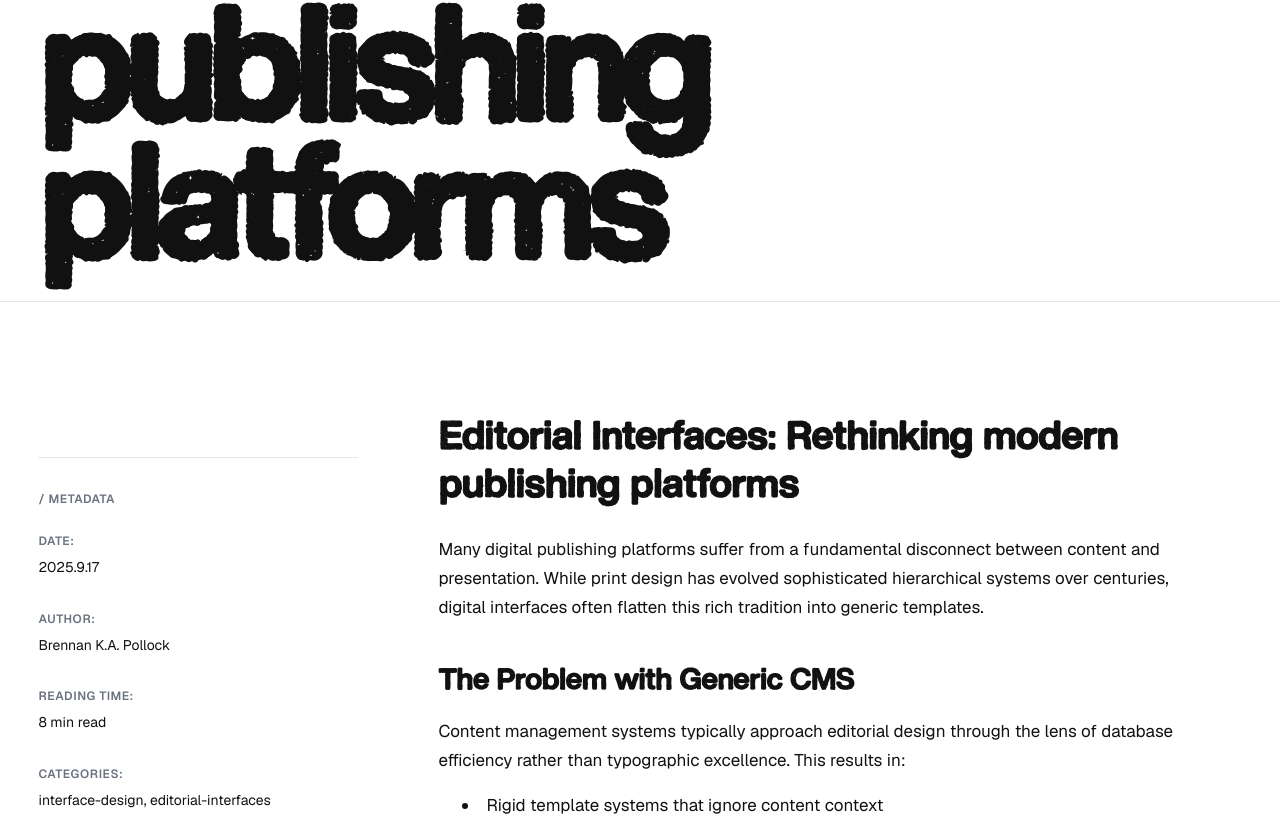
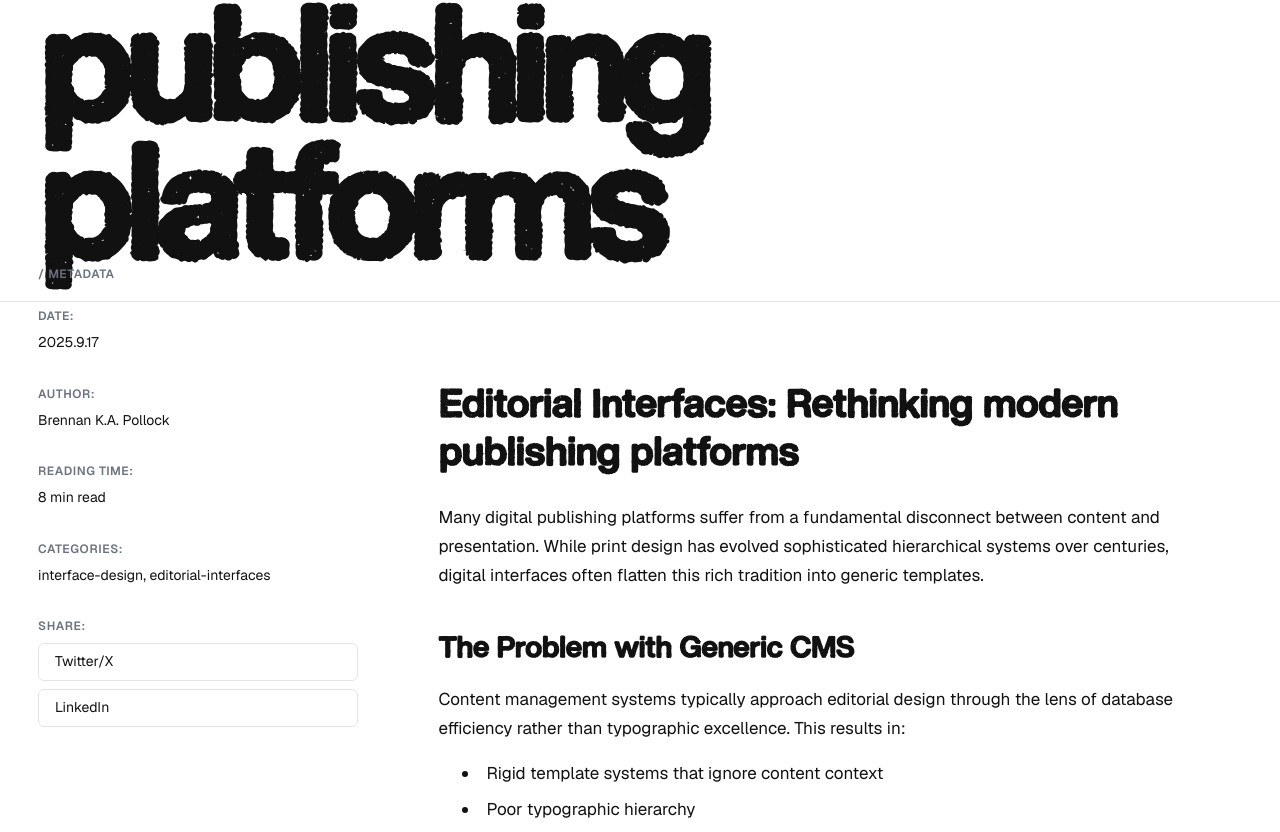
Before and after one commit to brennankapollock/brennankapollock-portfolio, a Next.js app: page /blog/editorial-interfaces-modern-publishing in a window 1280 px wide. Shown: the part 635-1467 px from the top of the page. Built offline with nearby package versions, Linux system fonts and the light colour scheme.

Commit message:
refreshde blog spacing

```diff
--- a/src/app/globals.css
+++ b/src/app/globals.css
@@ -7,13 +7,13 @@
     /* Colors */
     --color-bg: #ffffff;
     --color-fg: #111111;
-  --color-muted: #6B7280; /* gray-500-ish */
-  --color-accent-primary: #0066FF;
+    --color-muted: #6b7280; /* gray-500-ish */
+    --color-accent-primary: #0066ff;
 
     /* Editorial accent colors inspired by Stedelijk */
-  --color-accent-yellow: #FFD700;
-  --color-accent-green: #00FF88;
-  --color-accent-red: #FF3B30;
+    --color-accent-yellow: #ffd700;
+    --color-accent-green: #00ff88;
+    --color-accent-red: #ff3b30;
 
     /* Rules and spacing tokens */
     --rule-thick: 8px;
@@ -22,12 +22,33 @@
     /* Font variables are hydrated by next/font in layout.
      We alias geist/font vars to our naming here. */
     --font-display: var(--font-display);
-  --font-geist-sans: var(--font-geist, ui-sans-serif, system-ui, -apple-system, Segoe UI, Roboto, Noto Sans, Ubuntu, Cantarell, Helvetica Neue);
-  --font-geist-mono: var(--font-geist-mono, ui-monospace, SFMono-Regular, Menlo, Monaco, Consolas, Liberation Mono, monospace);
+    --font-geist-sans: var(
+        --font-geist,
+        ui-sans-serif,
+        system-ui,
+        -apple-system,
+        Segoe UI,
+        Roboto,
+        Noto Sans,
+        Ubuntu,
+        Cantarell,
+        Helvetica Neue
+    );
+    --font-geist-mono: var(
+        --font-geist-mono,
+        ui-monospace,
+        SFMono-Regular,
+        Menlo,
+        Monaco,
+        Consolas,
+        Liberation Mono,
+        monospace
+    );
 }
 
 /* Reset and base */
-html, body {
+html,
+body {
     height: 100%;
 }
 
@@ -89,7 +110,7 @@ body {
 
 /* Hairline divider for lists */
 .hr-hairline {
-  border-top: 1px solid rgba(0, 0, 0, 0.10);
+    border-top: 1px solid rgba(0, 0, 0, 0.1);
 }
 
 /* Link styles */
@@ -97,7 +118,10 @@ body {
     color: var(--color-fg);
     text-decoration: none;
     border-bottom: 1px solid transparent;
-  transition: color 200ms ease, border-color 200ms ease, transform 200ms ease;
+    transition:
+        color 200ms ease,
+        border-color 200ms ease,
+        transform 200ms ease;
 }
 
 .link:hover {
@@ -137,15 +161,23 @@ body {
 .page-fade-enter-active {
     opacity: 1;
     transform: translateY(0);
-  transition: opacity 300ms ease, transform 300ms ease;
+    transition:
+        opacity 300ms ease,
+        transform 300ms ease;
 }
 
 @media (prefers-reduced-motion: reduce) {
-  .page-fade-enter { opacity: 1; transform: none; }
-  .page-fade-enter-active { transition: none; }
+    .page-fade-enter {
+        opacity: 1;
+        transform: none;
+    }
+    .page-fade-enter-active {
+        transition: none;
+    }
 
     .blog-post-hero-title,
-  .reading-title {
+    .reading-title,
+    .blog-post-metadata {
         transition: none;
         transform: none;
         filter: none;
@@ -618,7 +650,8 @@ body {
     margin: 0;
     /* Animation prep */
     transform-origin: left top;
-  transition: opacity 320ms cubic-bezier(0.2, 0.8, 0.2, 1),
+    transition:
+        opacity 320ms cubic-bezier(0.2, 0.8, 0.2, 1),
         transform 320ms cubic-bezier(0.2, 0.8, 0.2, 1);
     will-change: opacity, transform;
 }
@@ -634,7 +667,7 @@ body {
     display: grid;
     grid-template-columns: 320px minmax(0, 1fr);
     gap: 2rem;
-  padding: 2rem 3vw 4rem 3vw;
+    padding: 0 3vw 4rem 3vw;
 }
 
 .blog-post-aside {
@@ -642,6 +675,7 @@ body {
     top: 4.5rem;
     align-self: start;
     height: fit-content;
+    margin-top: -8rem; /* Pull up to align with hero title baseline */
 }
 
 /* Blog Post Main Content Area */
@@ -660,10 +694,29 @@ body {
 
 /* Blog Post Metadata */
 .blog-post-metadata {
+    margin-top: 0;
+    padding-top: 0;
+    border-top: none;
+    max-width: 800px;
+    transform: translateY(0);
+    transition:
+        transform 320ms cubic-bezier(0.2, 0.8, 0.2, 1),
+        margin-top 320ms cubic-bezier(0.2, 0.8, 0.2, 1),
+        padding-top 320ms cubic-bezier(0.2, 0.8, 0.2, 1);
+    will-change: transform, margin-top, padding-top;
+}
+
+/* When reading, push metadata down to make space for the compact title */
+.is-reading .blog-post-metadata {
     margin-top: 2rem;
     padding-top: 2rem;
     border-top: 1px solid #e1e5e9;
-  max-width: 800px;
+    transform: translateY(0);
+}
+
+/* Also push down the reading title when active */
+.is-reading .reading-title {
+    margin-bottom: 1.25rem;
 }
 
 /* Compact reading title in sidebar */
@@ -671,11 +724,12 @@ body {
     position: sticky;
     top: 4.5rem; /* matches .blog-post-aside sticky offset */
     align-self: start;
-  margin-bottom: 1.25rem;
+    margin-bottom: 0;
     opacity: 0;
     transform: translateX(-8px);
     filter: blur(2px);
-  transition: opacity 320ms cubic-bezier(0.2, 0.8, 0.2, 1),
+    transition:
+        opacity 320ms cubic-bezier(0.2, 0.8, 0.2, 1),
         transform 320ms cubic-bezier(0.2, 0.8, 0.2, 1),
         filter 320ms cubic-bezier(0.2, 0.8, 0.2, 1);
     will-change: opacity, transform, filter;
@@ -970,7 +1024,6 @@ body {
     overflow: hidden;
 }
 
-
 .museum-exhibition-line {
     font-family: var(--font-display), sans-serif;
     font-weight: 900;
```
Also changed, not shown: 1 other file (tests, documents, lock files or other folders). Lines whose indentation alone changed are shown as unchanged.
